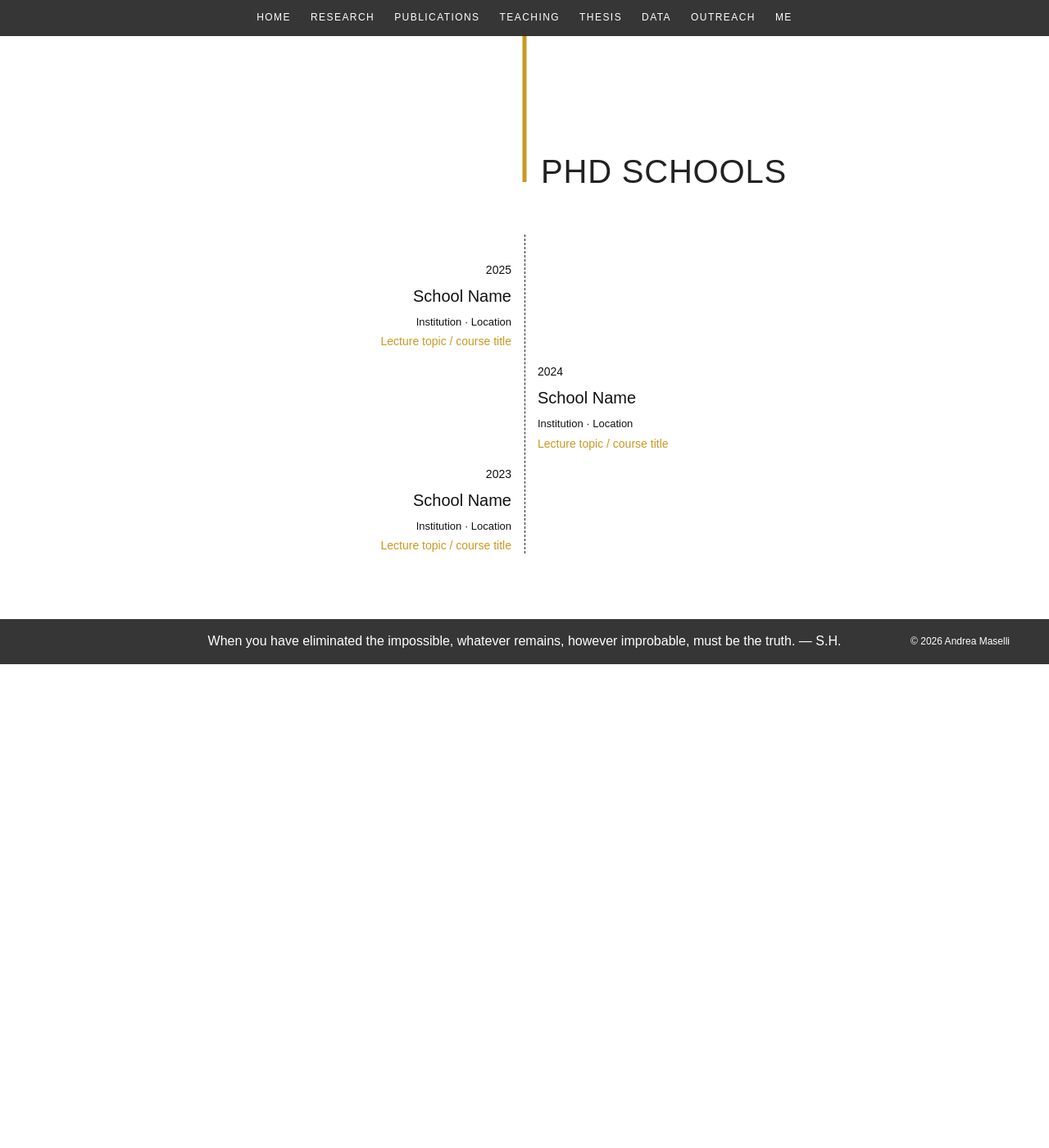
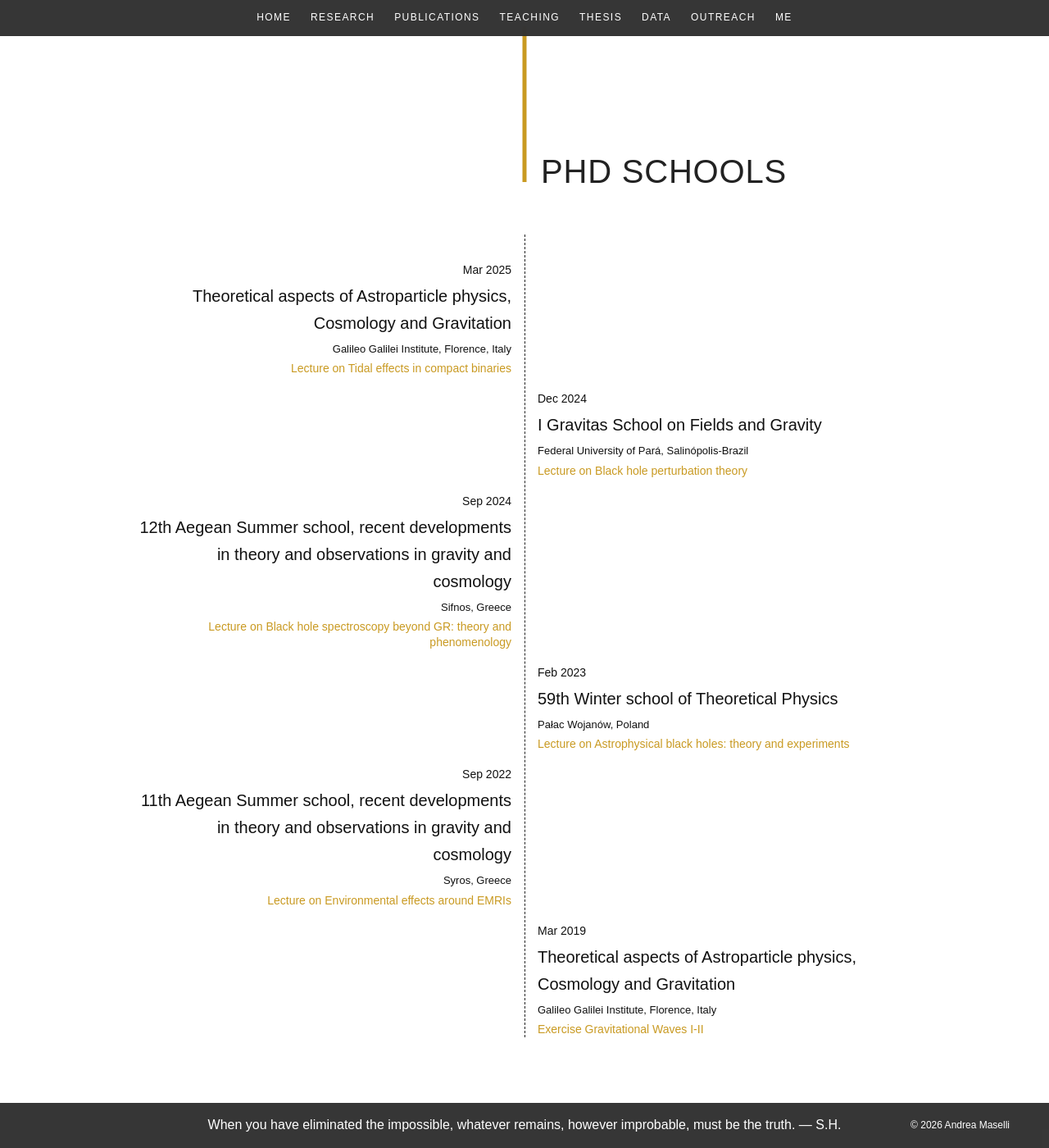
Before and after one commit to masellia/andreamaselli.github.io, a Jekyll site: the page built from pages/teaching.md, in a window 1280 px wide and 1400 px high, scrolled down 2688 px. Shown: the whole window at 82% size. Built offline with Jekyll 4.4.1, drawn with Linux system fonts in a browser that asks for light colours; some web fonts are replaced; before the commit the page ends 3498 px from its top, so only the background shows below that.

Commit message:
teaching page uploaded

```diff
--- a/pages/teaching.md
+++ b/pages/teaching.md
@@ -165,24 +165,50 @@ permalink: /teaching/
   <section class="teaching-timeline phd-schools-timeline">
 
     <div class="teaching-entry teaching-left">
-      <div class="teaching-year">2025</div>
-      <div class="teaching-course">School Name</div>
-      <div class="teaching-info">Institution · Location</div>
-      <div class="teaching-details">Lecture topic / course title</div>
+      <div class="teaching-year"> Mar 2025 </div>
+      <div class="teaching-course">Theoretical aspects of Astroparticle physics, Cosmology and Gravitation</div>
+      <div class="teaching-info"> Galileo Galilei Institute, Florence, Italy </div>
+      <div class="teaching-details"> Lecture on Tidal effects in compact binaries </div>
     </div>
 
     <div class="teaching-entry teaching-right">
-      <div class="teaching-year">2024</div>
-      <div class="teaching-course">School Name</div>
-      <div class="teaching-info">Institution · Location</div>
-      <div class="teaching-details">Lecture topic / course title</div>
+      <div class="teaching-year"> Dec 2024 </div>
+      <div class="teaching-course">I Gravitas School on Fields and Gravity</div>
+      <div class="teaching-info"> Federal University of Pará, Salinópolis-Brazil </div>
+      <div class="teaching-details"> Lecture on Black hole perturbation theory
+</div>
     </div>
 
     <div class="teaching-entry teaching-left">
-      <div class="teaching-year">2023</div>
-      <div class="teaching-course">School Name</div>
-      <div class="teaching-info">Institution · Location</div>
-      <div class="teaching-details">Lecture topic / course title</div>
+      <div class="teaching-year"> Sep 2024 </div>
+      <div class="teaching-course">12th Aegean Summer school, recent developments in
+theory and observations in gravity and cosmology</div>
+      <div class="teaching-info"> Sifnos, Greece </div>
+      <div class="teaching-details">Lecture on Black hole spectroscopy beyond GR: theory and phenomenology</div>
+    </div>
+
+    <div class="teaching-entry teaching-right">
+      <div class="teaching-year"> Feb 2023 </div>
+      <div class="teaching-course">59th Winter school of Theoretical Physics</div>
+      <div class="teaching-info"> Pałac Wojanów, Poland </div>
+      <div class="teaching-details"> Lecture on Astrophysical black holes: theory and experiments</div>
+    </div>
+
+
+    <div class="teaching-entry teaching-left">
+      <div class="teaching-year"> Sep 2022 </div>
+      <div class="teaching-course">11th Aegean Summer school, recent developments in
+theory and observations in gravity and cosmology</div>
+      <div class="teaching-info"> Syros, Greece </div>
+      <div class="teaching-details"> Lecture on Environmental effects around EMRIs </div>
+    </div>
+
+    <div class="teaching-entry teaching-right">
+      <div class="teaching-year"> Mar 2019 </div>
+      <div class="teaching-course">Theoretical aspects of Astroparticle physics,
+Cosmology and Gravitation</div>
+      <div class="teaching-info"> Galileo Galilei Institute, Florence, Italy </div>
+      <div class="teaching-details">Exercise Gravitational Waves I-II</div>
     </div>
 
   </section>
```
